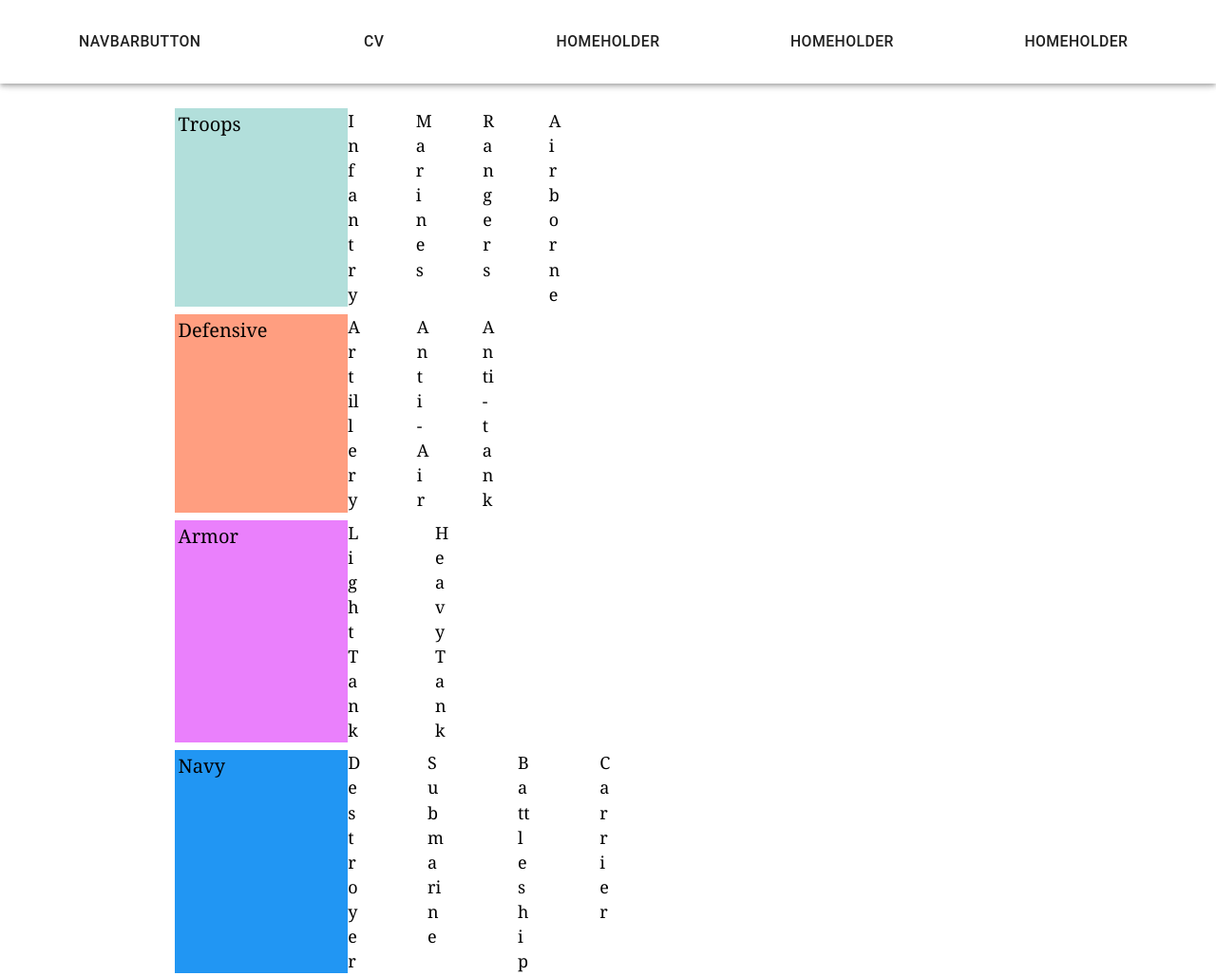
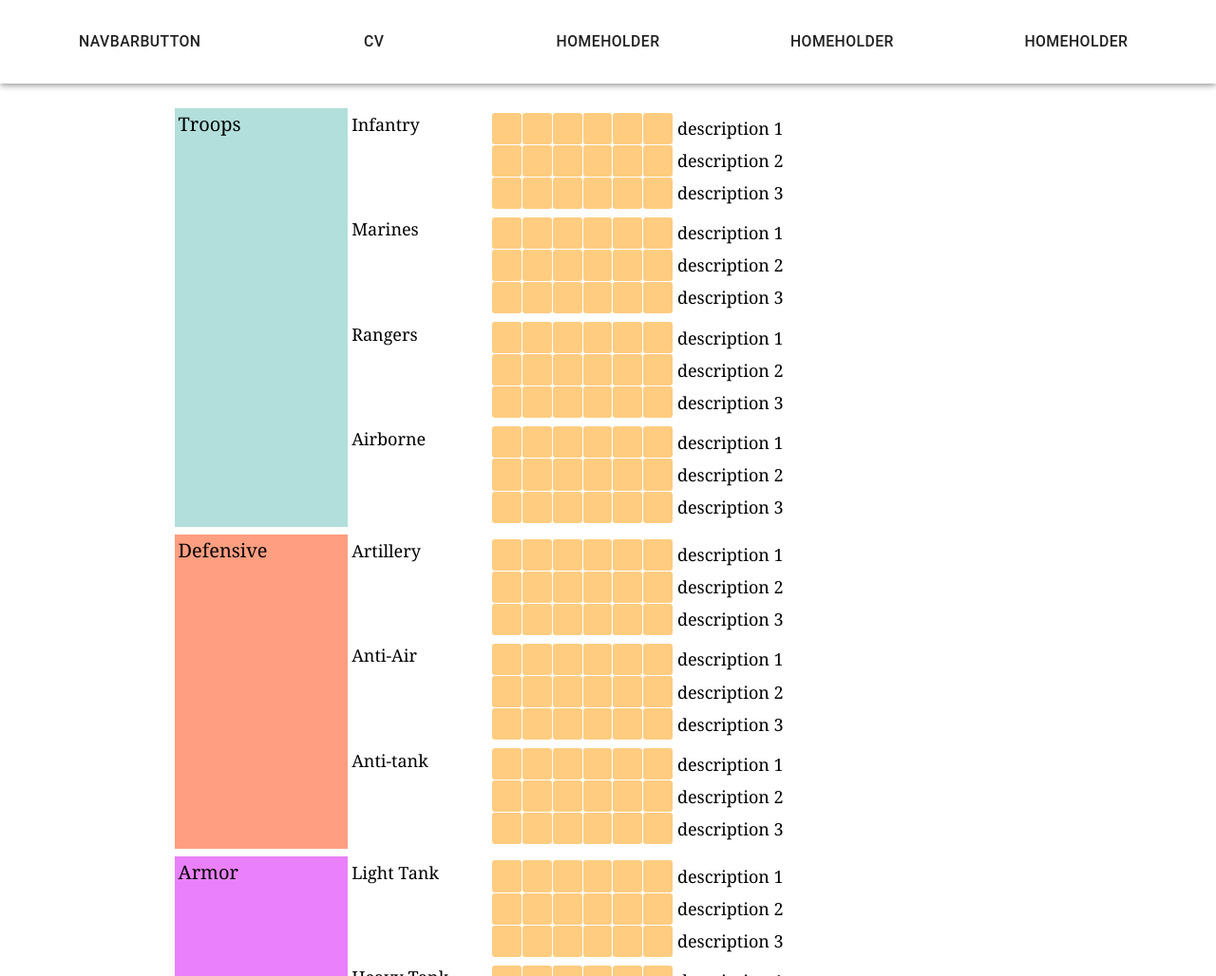
Before and after one commit to Trehein/PortfolioPage, a Gatsby site in the folder portfolio/: page /heinessSkillMatrix in a window 1280 px wide. Shown: the top 1028 px of the page at 95% size. Built offline with nearby package versions, Linux system fonts and the light colour scheme; Gatsby itself is replaced by a stand-in of ours.

Commit message:
added playerSelectGrid elements. Still working on conditional colors

```diff
--- /dev/null
+++ b/portfolio/src/components/SkillMatrix/PlayerSelectBox.js
@@ -0,0 +1,42 @@
+import React from 'react'
+import { Box } from 'rebass'
+
+function skillSelectColor (index) {
+    console.log(index)
+    switch (index) {
+        case (index === 0):
+            console.log('match found')
+            return ('#A5D6A7')
+        case (index === 1):
+            return ('#263238')
+        // case (index == 2):
+        //     return ('#FFCC80')
+        // case (index == 3):
+        //     return ('#90CAF9')
+        // case (index == 4):
+        //     return ('#A5D6A7')
+        // case (index == 5):
+        //     return ('#FFF59D')
+        default:
+            console.log('No match found')
+            return ('#FFCC80')
+    }
+}
+
+function PlayerSelectBox(props) {
+    let index = props.index;
+    // console.log(bgColor);
+    return (
+        <Box
+            bg={skillSelectColor(index)}
+            width={1/6}
+            p={1}
+            m={.5}
+            css={{
+                borderRadius:3,
+            }}
+        />
+    )
+}
+
+export default PlayerSelectBox;
--- /dev/null
+++ b/portfolio/src/components/SkillMatrix/PlayerSelectGrid.js
@@ -0,0 +1,21 @@
+import React from 'react'
+import { Flex } from 'rebass'
+import PlayerSelectBox from './PlayerSelectBox'
+
+function PlayerSelectGrid(props) {
+    let data = props.data;
+    // console.log(data);
+    return (
+        <Flex
+            width={1/3}
+        >
+            {
+                data.players.map((player, index) => (
+                    <PlayerSelectBox key={index} index={index} />
+                ))
+            }
+        </Flex>
+    )
+}
+
+export default PlayerSelectGrid;
--- /dev/null
+++ b/portfolio/src/components/SkillMatrix/SkillsContainer.js
@@ -0,0 +1,35 @@
+import React from 'react'
+import { Box, Flex } from 'rebass'
+// import SkillRow from './SkillRow'
+import PlayerSelectGrid from './PlayerSelectGrid'
+
+function SkillsContainer(props) {
+    let data = props.data;
+    // console.log(data)
+    return (
+        <Flex
+            flexWrap='wrap'
+            width={1}
+            p={1}
+        >
+            {
+                data.skills.map((skill, index) => (
+                    <Flex
+                        key={index}
+                        width={1}
+                    >
+                        <PlayerSelectGrid data={skill} />
+                        <Box
+                            width={2/3}
+                            p={1}
+                        >
+                            {skill.desc}
+                        </Box>
+                    </Flex>
+                ))
+            }
+        </Flex>
+    )
+}
+
+export default SkillsContainer;
--- a/portfolio/src/components/SkillMatrix/TypeContainer.js
+++ b/portfolio/src/components/SkillMatrix/TypeContainer.js
@@ -1,19 +1,29 @@
 import React from 'react'
-import { Flex, Box } from 'rebass'
+import { Box, Flex } from 'rebass'
+import SkillsContainer from './SkillsContainer'
 
 function TypeContainer(props) {
     let data = props.data;
-    console.log(data);
+    // console.log(data.types);
     return (
-        <div>
-            <Flex width={4/5}>
-                <Box
-                    width={1/5}
-                >
-                    {data.name}
-                </Box>
-            </Flex>
-        </div>
+        <Flex flexWrap='wrap' width={4/5}>
+            {
+                data.types.map((type, index) => (
+                    <Flex
+                        key={index}
+                        width={1}
+                    >
+                        <Box
+                            width={1/4}
+                            p={1}
+                        >
+                            {type.name}
+                        </Box>
+                        <SkillsContainer data={type} />
+                    </Flex>
+                ))
+            }
+        </Flex>
     )
 }
 
--- a/portfolio/src/components/SkillMatrix/UnitContainer.js
+++ b/portfolio/src/components/SkillMatrix/UnitContainer.js
@@ -31,11 +31,7 @@ function UnitContainer(props) {
             p={1}
         >
             <CategoryBox unitType={unitType.category} bgColor={ unitTypeColor(unitType.category) }/>
-            {
-                unitType.types.map((data, index) => (
-                    <TypeContainer data={data} key={index} />
-                ))
-            }
+            <TypeContainer data={unitType} />
         </Flex>
     )
 }
```
Also changed, not shown: portfolio/src/components/SkillMatrix/UnitSkillsContainer.js (deleted, +0 -18 lines).
